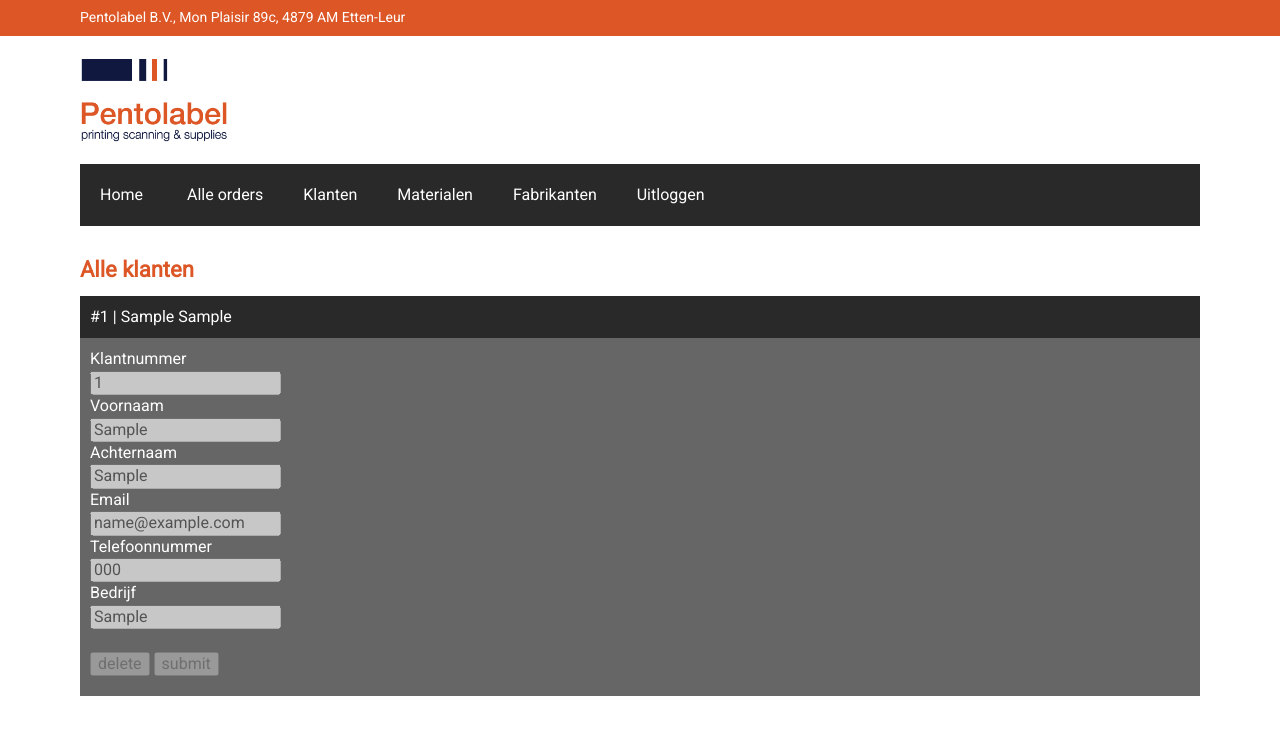
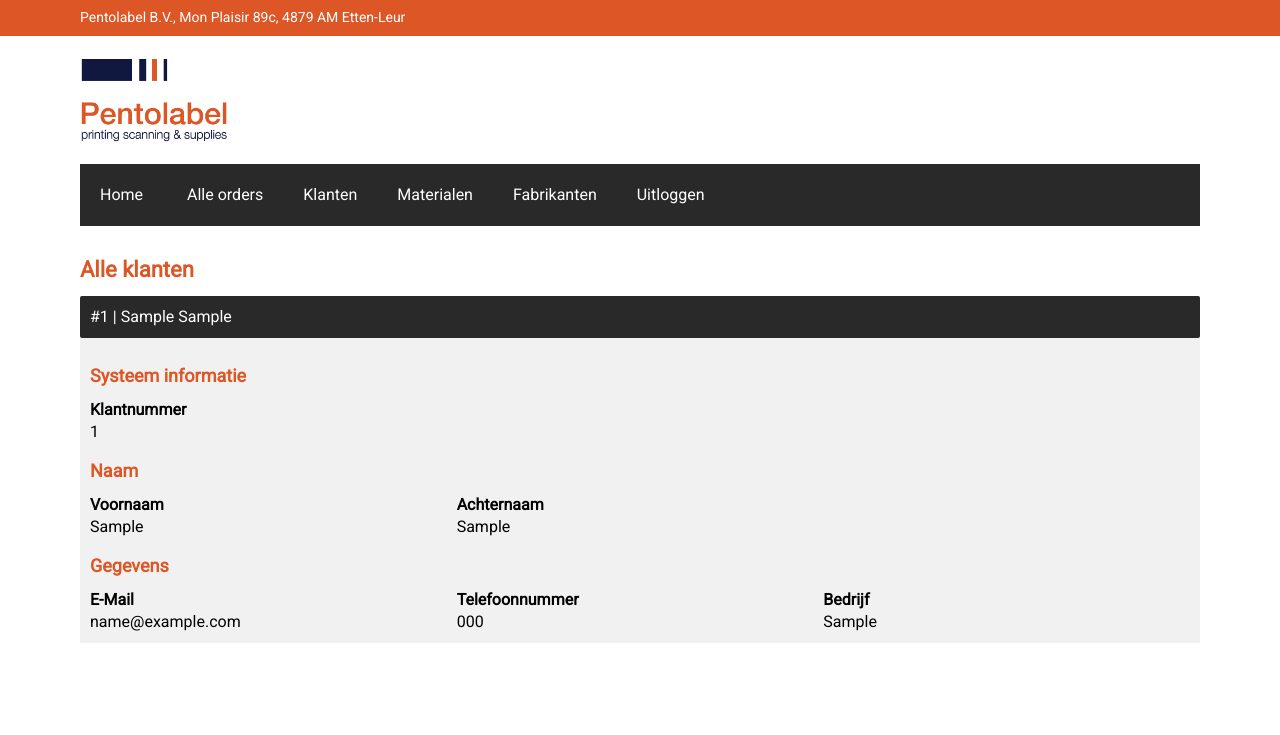
Before and after one commit to njitsh/IT-Challenge, a PHP site: page /IT-Challenge/public/klant in a window 1280 px wide, after a click that opens the changed part. Shown: the top 735 px of the page. Run offline with PHP 8.4, Linux system fonts and the light colour scheme; the visitor is signed in with stand-in values (Sample User, id 1); tables that the repository leaves empty hold one stand-in row (values such as "Sample post").

Commit message:
6.3 Add styling

```diff
--- a/public/klant.php
+++ b/public/klant.php
@@ -89,23 +89,27 @@
               <span><?php echo "#".$klantnummer." | ".$voornaam." ".$achternaam ?></span></div>
 
             <div class="informatie" id="informatie<?php echo $klant["klantnummer"]; ?>">
-
-              <form class="klant" action="" method="POST" autocomplete="off">
-                Klantnummer<br>
-                <input disabled name="klantnummer" type="number" value="<?php echo $klantnummer?>">
-                <br>Voornaam<br>
-                <input disabled type="text" name="voornaam" placeholder="Voornaam*" required autofocus title="Voornaam" value="<?php echo $klant["voornaam"]; ?>">
-                <br>Achternaam<br>
-                <input disabled type="text" name="achternaam" placeholder="Achternaam*" required pattern="[0-9]" title="Achternaam" value="<?php echo $klant["achternaam"]; ?>">
-                <br>Email<br>
-                <input disabled type="email" name="email" placeholder="Email*" required title="Email" value="<?php echo $klant["email"]; ?>">
-                <br>Telefoonnummer<br>
-                <input disabled type="tel" name="telefoonnummer" placeholder="Telefoonnummer*" required title="Telefoonnummer" value="<?php echo $klant["telefoonnummer"]; ?>">
-                <br>Bedrijf<br>
-                <input disabled type="text" name="bedrijf" placeholder="Bedrijf" title="Bedrijf" value="<?php echo $klant["bedrijf"]; ?>"><br><br>
-                <input disabled id="delete" type="submit" name="delete" value="delete">
-                <input disabled id="submit" type="submit" name="submit" value="submit">
-              </form>
+              <h6><strong>Systeem informatie</strong></h6>
+              <div class="order_details_list">
+                <div><strong>Klantnummer</strong><br>
+                <?php echo $klantnummer; ?></div>
+              </div>
+              <h6><strong>Naam</strong></h6>
+              <div class="order_details_list">
+                <div><strong>Voornaam</strong><br>
+                <?php echo $klant["voornaam"]; ?></div>
+                <div><strong>Achternaam</strong><br>
+                <?php echo $klant["achternaam"]; ?></div>
+              </div>
+              <h6><strong>Gegevens</strong></h6>
+              <div class="order_details_list">
+                <div><strong>E-Mail</strong><br>
+                <?php echo $klant["email"]; ?></div>
+                <div><strong>Telefoonnummer</strong><br>
+                <?php echo $klant["telefoonnummer"]; ?></div>
+                <div><strong>Bedrijf</strong><br>
+                <?php echo $klant["bedrijf"]; ?></div>
+              </div>
 
             </div>
           </div>
--- a/public/main.css
+++ b/public/main.css
@@ -161,6 +161,17 @@ textarea {
       margin-bottom: 10px;
     }
 
+    h5 {
+      color: #dc5626;
+      font-size: 18px;
+    }
+
+    h6 {
+      color: #dc5626;
+      font-size: 18px;
+      margin: 15px 0px 10px 0px;
+    }
+
    /* End General Styling */
 
    /* Start Order.php */
@@ -174,6 +185,7 @@ textarea {
      color: white;
      padding: 10px;
      cursor: pointer;
+     border-radius: 2px;
    }
 
    .balk:hover {
@@ -196,9 +208,13 @@ textarea {
 
    .informatie {
      display: none;
-     background-color: #666666;
-     color: white;
+     background-color: #f1f1f1;
      padding: 10px;
+   }
+
+   .order_details_list {
+     display: grid;
+     grid-template-columns: 1fr 1fr 1fr;
    }
 
    /* End Order.php */
```
